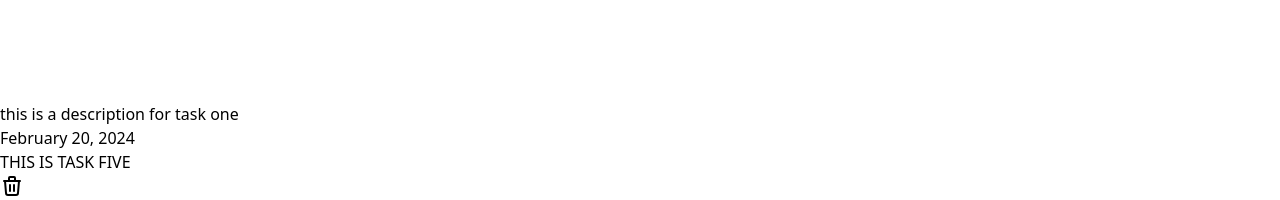
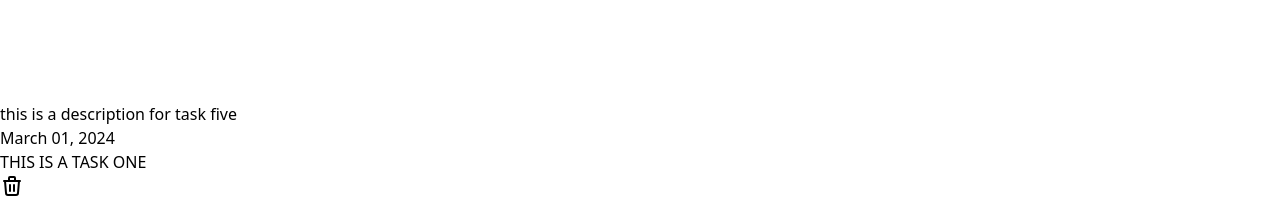
Before and after one commit to khandokarIsmailDev/monitoring-todo-full-stack-app, a React (Vite) app: page / in a window 1280 px wide. Shown: the part 10618-10818 px from the top of the page. Built offline with nearby package versions, Linux system fonts and the light colour scheme.

Commit message:
add a id

```diff
--- a/src/components/todos/Modal.jsx
+++ b/src/components/todos/Modal.jsx
@@ -6,6 +6,7 @@ export default function Modal({onShowModal}) {
   const {todoAll,setTodoAll} = useContext(TodoContext);
 
   const [task, setTask] = useState({
+    id:crypto.randomUUID(),
     taskName: "",
     description: "",
     dueDate: new Date().toLocaleDateString('en-US', { year: 'numeric', month: 'long', day: 'numeric' }),
--- a/src/components/todos/Todo.jsx
+++ b/src/components/todos/Todo.jsx
@@ -1,8 +1,13 @@
-import React from "react";
+import React, { useEffect, useState } from "react";
 
 export default function Todo({ tasks }) {
-  //for checking the task
-  console.log("this is a task todo", );
+
+  const [sortTask,setSortTask] = useState([])
+
+  useEffect(()=>{
+    const sortedTask = [...tasks].sort((a,b) => new Date(b.dueDate) - new Date(a.dueDate))
+    setSortTask(sortedTask)
+  },[tasks])
 
   return (
     <div className="mb-4 w-full px-2 sm:w-1/2 md:w-1/4">
@@ -30,7 +35,7 @@ export default function Todo({ tasks }) {
           </svg>
         </div>
         <div>
-          {tasks?.map((task) => (
+          {sortTask?.map((task) => (
             <div key={task.id+task.taskName} className="mb-4 rounded-lg bg-gray-800 p-4">
               <div className="flex justify-between">
                 <h4 className="mb-2 flex-1 font-semibold text-indigo-500">
```
